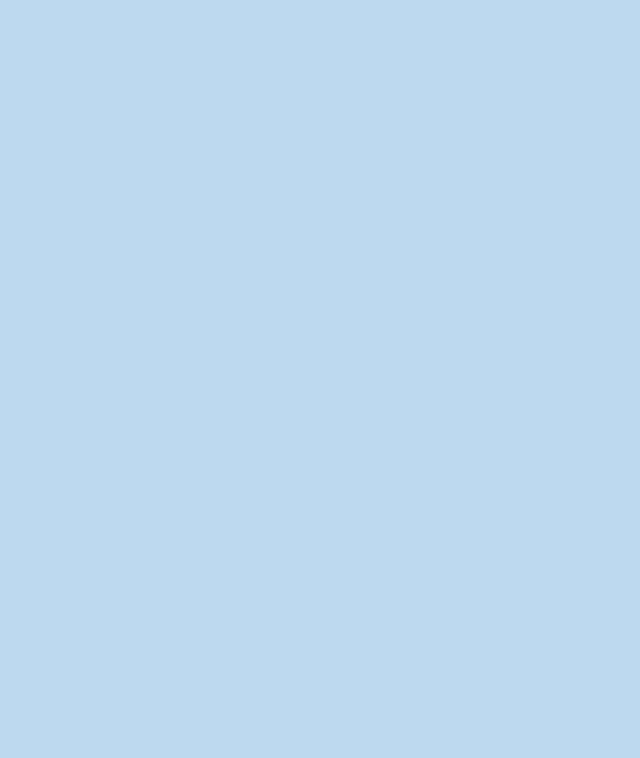
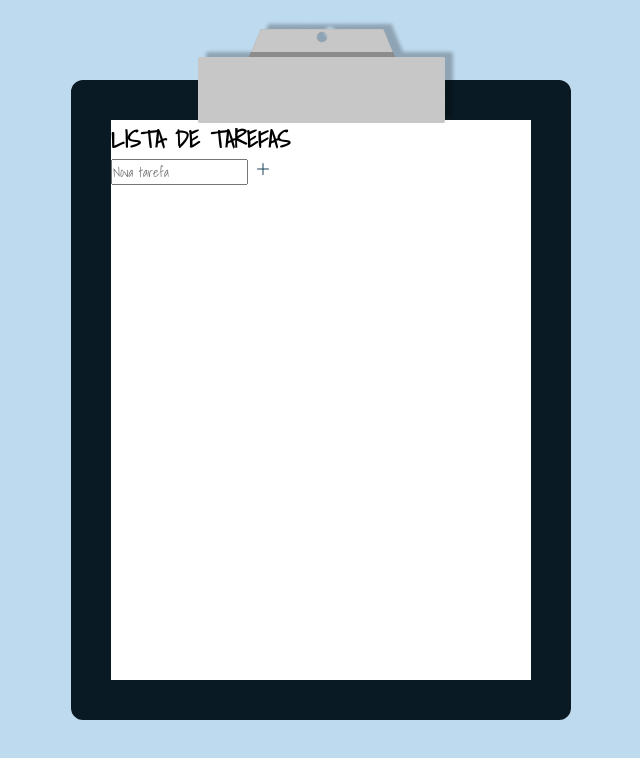
Before and after one commit to Inaralmeida/listaDeTarefas, a plain HTML site: page index.html in a window 1280 px wide. Shown: the whole page, without its empty margins (319-959 px from the left). Drawn offline with Linux system fonts and the light colour scheme.

Commit message:
feat: estrutura da prancheta

```diff
--- /dev/null
+++ b/css/style.css
@@ -0,0 +1,21 @@
+.container {
+  width: 500px;
+  height: 80vh;
+}
+
+.detalhe_prancheta {
+  position: relative;
+  top: -60px;
+  left: calc(50% - 123.5px);
+  z-index: 2;
+}
+
+.content {
+  position: relative;
+  top: -110px;
+  width: 100%;
+  height: 100%;
+  border: 40px solid var(--blue900);
+  border-radius: 12px;
+  background-color: var(--white);
+}
--- a/index.html
+++ b/index.html
@@ -12,7 +12,27 @@
     <meta name="viewport" content="width=device-width, initial-scale=1.0" />
 
     <link rel="stylesheet" href="./css/reset.css" />
+    <link rel="stylesheet" href="./css/style.css" />
     <title>Lista de Tarefas</title>
   </head>
-  <body></body>
+  <body>
+    <main class="container">
+      <img src="./img/detalhe_prancheta.png" alt="detalhe prancheta" class="detalhe_prancheta" />
+
+      <div class="content">
+        <section class="header">
+          <h1>LISTA DE TAREFAS</h1>
+        </section>
+
+        <section class="list">
+          <form class="form_new_task">
+            <input type="text" aria-label="Input para criar nova nota" placeholder="Nova tarefa" />
+            <span role="button" aria-label="botão de adicionar nova nota">
+              <img src="./img/plus.svg" alt="plus" />
+            </span>
+          </form>
+        </section>
+      </div>
+    </main>
+  </body>
 </html>
```
